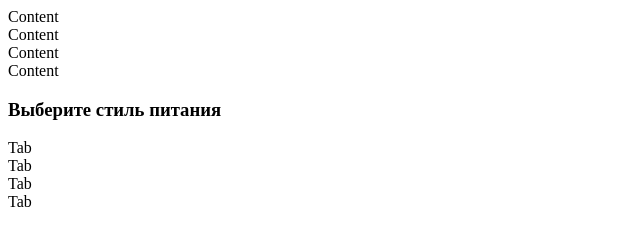
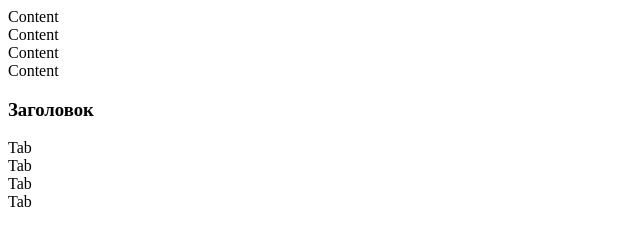
Before and after one commit to VladimirBelebnev/developments, a plain HTML site: page tabs/index.html in a window 1280 px wide. Shown: the whole page, without its empty margins (0-640 px from the left). Drawn offline with Linux system fonts and the light colour scheme.

Commit message:
Update index.html

```diff
--- a/tabs/index.html
+++ b/tabs/index.html
@@ -12,7 +12,7 @@
         Content
     </div>
     <div class="tabheader">
-        <h3>Выберите стиль питания</h3>
+        <h3>Заголовок</h3>
         <div class="tabheader__items">
             <div class="tabheader__item tabheader__item_active">Tab</div>
             <div class="tabheader__item">Tab</div>
```
